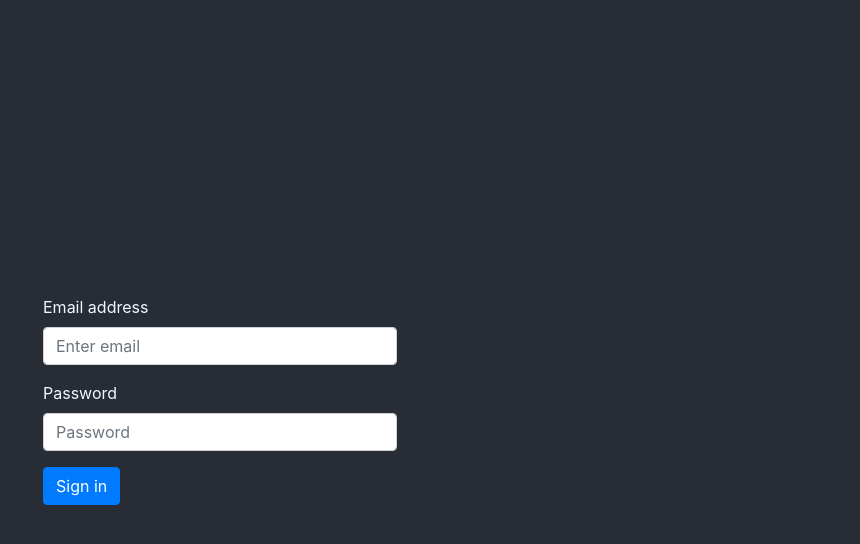
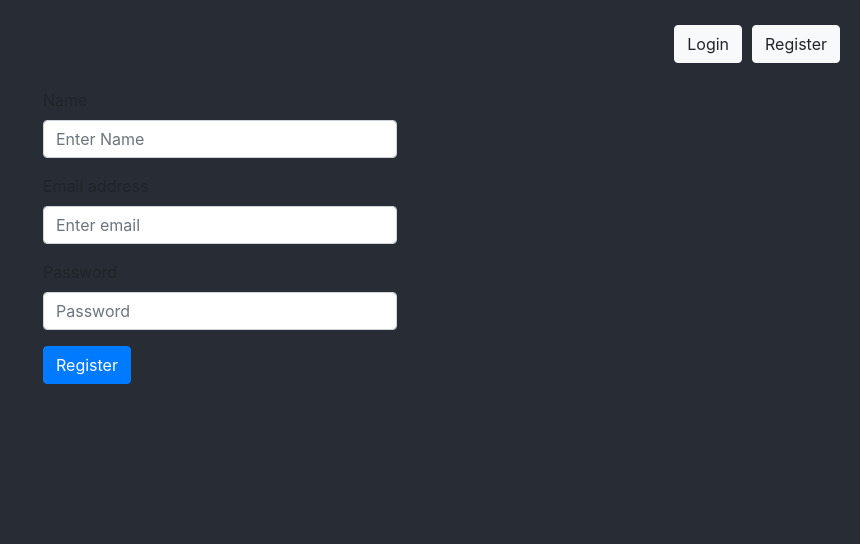
Before and after one commit to MostafaFarag14/Guest-book, a React (Create React App) app: page /register in a window 1280 px wide. Shown: the top 544 px of the page, without its empty margins (420-1280 px from the left). Built offline with nearby package versions, Linux system fonts and the light colour scheme.

Commit message:
register page and navigation buttons

```diff
--- a/public/index.html
+++ b/public/index.html
@@ -29,7 +29,7 @@
   <title>Guest Book</title>
 </head>
 
-<body>
+<body style="background-color: #282c34;">
   <noscript>You need to enable JavaScript to run this app.</noscript>
   <div id="root"></div>
   <!--
--- /dev/null
+++ b/src/Navigation/Navigation.css
@@ -0,0 +1,8 @@
+.Navigation{
+  display: flex;
+  justify-content: flex-end;
+  margin: 20px auto;
+}
+.sign{
+  margin: 5px;
+}
--- /dev/null
+++ b/src/Navigation/Navigation.js
@@ -0,0 +1,28 @@
+import React, { Component } from 'react'
+import { Button, Col } from 'react-bootstrap'
+import { Link } from "react-router-dom";
+import './Navigation.css'
+export default function Navigation({ resetState }) {
+
+  if (window.location.href.endsWith('home'))
+    return (
+      <Col className='Navigation'>
+        <Link to="/">
+          <Button variant="light" onClick={ () => resetState()} >Sign Out</Button>
+        </Link>
+      </Col>
+    )
+  else {
+    return (
+      <Col className='Navigation'>
+        <Link className="sign" to="/">
+          <Button variant="light">Login</Button>
+        </Link>
+        <Link className="sign" to="/Register">
+          <Button variant="light">Register</Button>
+        </Link>
+      </Col>
+    )
+  }
+
+}
--- /dev/null
+++ b/src/Register/Register.js
@@ -0,0 +1,85 @@
+import React, { Component } from 'react'
+import { Form, Button, Container } from 'react-bootstrap'
+import { Link, Redirect } from 'react-router-dom'
+import './Register.css'
+export default class Register extends Component {
+  constructor(props) {
+    super(props)
+    this.state = {
+      name: '',
+      email: '',
+      password: '',
+      accepted: false
+    }
+
+  }
+
+  handleRegister = () => {
+    const { getUserInfo } = this.props
+    if(this.state.name.length && this.state.email.includes('@') && this.state.password.length)
+    {
+      fetch('https://radiant-peak-65277.herokuapp.com/register',
+        {
+          method: 'POST',
+          headers: {
+            "Content-Type": "application/json"
+          },
+          body:
+            JSON.stringify({
+              name: this.state.name,
+              email: this.state.email,
+              password: this.state.password
+            })
+
+        }
+      )
+        .then(response => response.json())
+        .then(data => {
+          if(data.id){
+            console.log(data)
+            getUserInfo(data.name, data.entries, data.id)
+            this.setState({accepted: true})
+          }
+        })
+        .catch(err => this.setState({accepted: false}))
+
+    }
+  }
+
+  render() {
+    if(this.state.accepted){
+      return <Redirect to = '/home'/>
+    }
+    return (
+      <Container style={{ width: "30%" }}>
+        <div>
+          <Form.Group controlId="name">
+            <Form.Label>Name</Form.Label>
+            <Form.Control type="text" placeholder="Enter Name" value={this.state.name} onChange={(e) => {
+              this.setState({ name: e.target.value })
+            }} />
+          </Form.Group>
+          <Form.Group controlId="formBasicEmail">
+            <Form.Label>Email address</Form.Label>
+            <Form.Control type="email" placeholder="Enter email" value={this.state.email} onChange={(e) => {
+              this.setState({ email: e.target.value })
+            }} />
+          </Form.Group>
+
+          <Form.Group controlId="formBasicPassword">
+            <Form.Label>Password</Form.Label>
+            <Form.Control type="password" placeholder="Password" value={this.state.password} onChange={(e) => {
+              this.setState({ password: e.target.value })
+            }} />
+          </Form.Group>
+
+
+            <Button variant="primary" type="submit" onClick={this.handleRegister}>
+              Register
+            </Button>
+
+        </div>
+      </Container>
+    )
+  }
+}
--- a/src/app/App.css
+++ b/src/app/App.css
@@ -1,9 +1,9 @@
+
 .login-page {
   color: aliceblue;
   background-color: #282c34;
   display: flex;
   flex-direction: column;
-  min-height: 100vh;
   justify-content: center;
 }
 
--- a/src/app/App.js
+++ b/src/app/App.js
@@ -1,13 +1,47 @@
 import React, { Component } from 'react'
+import {BrowserRouter, Route} from 'react-router-dom'
 import Login from '../login/Login'
+import Register from '../Register/Register'
+import Navigation from '../Navigation/Navigation'
+
 import './App.css'
 
 export default class App extends Component {
+  constructor(){
+    super()
+    this.state = {
+      messageDetails: {}
+    }
+  }
+
+
   render() {
     return (
-      <div className="login-page">
-        <Login className="login-form"/>
-      </div>
+      <BrowserRouter>
+
+        <Route exact path="/">
+          <Navigation resetState={this.resetState} />
+          <div className="login-page">
+            <Login className="login-form" getUserInfo={this.getUserInfo} authenticate={this.authenticate} />
+          </div>
+          <div style={{ display: 'none' }} id="warning"></div>
+        </Route>
+
+        <Route path="/register">
+          <Navigation resetState={this.resetState} />
+          <Register getUserInfo={this.getUserInfo} />
+        </Route>
+
+        <Route path="/home">
+          <Navigation resetState={this.resetState} />
+        </Route>
+
+        <Route path="/message">
+        <Navigation resetState={this.resetState} />
+        </Route>
+
+      </BrowserRouter>
+
     )
   }
 }
--- a/src/login/Login.js
+++ b/src/login/Login.js
@@ -14,7 +14,7 @@ export default class Login extends Component {
 
   handleLogin = () => {
     const { getUserInfo } = this.props
-    fetch('https://radiant-peak-65277.herokuapp.com/login',
+    fetch('',
       {
         method: 'POST',
         headers: {
@@ -25,7 +25,6 @@ export default class Login extends Component {
             email: this.state.email,
             password: this.state.password
           })
-
       }
     )
       .then(response => {
```
Also changed, not shown: src/Register/Register.css (added).
